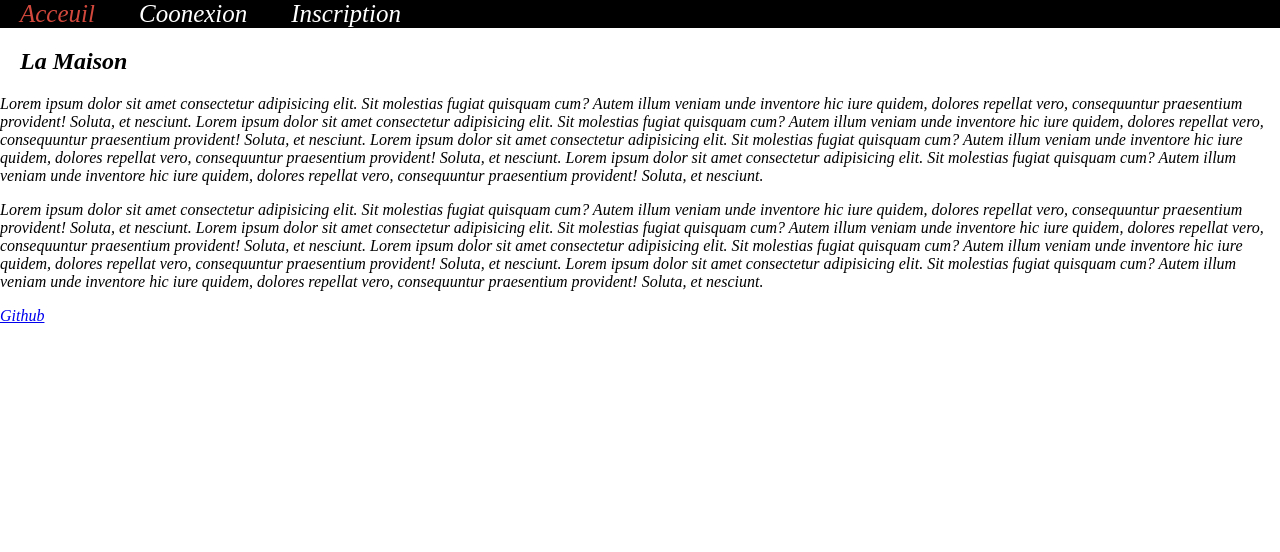
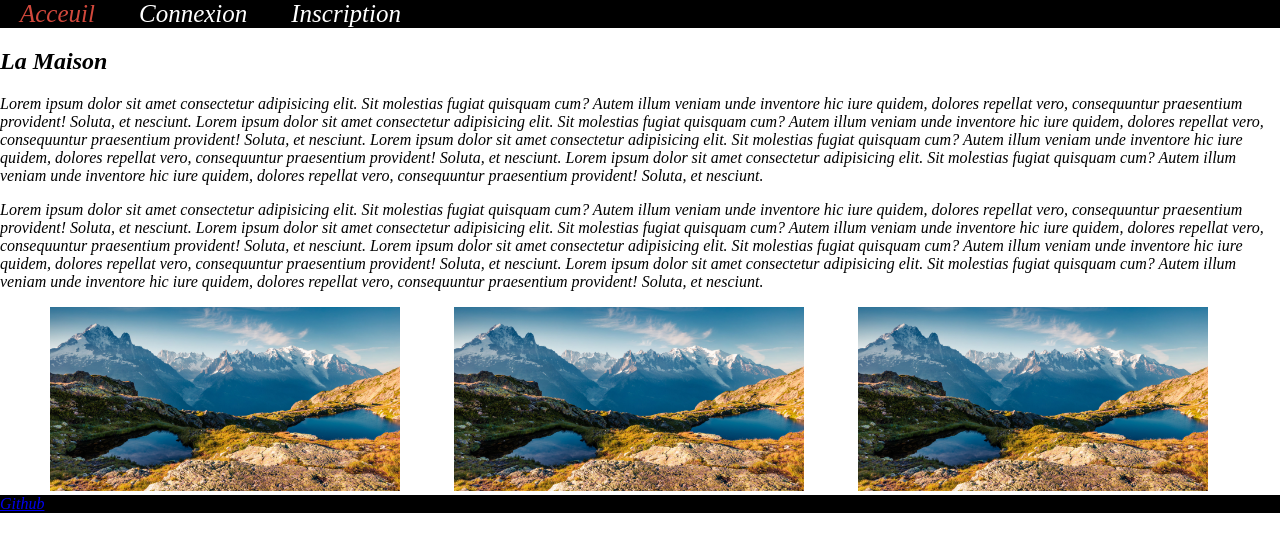
Before and after one commit to omar-diane/module-connexion, a PHP site: page / in a window 1280 px wide. Shown: the top 552 px of the page. Run offline with PHP 8.4, Linux system fonts and the light colour scheme.

Commit message:
Problème avec le php

```diff
--- a/connexion.php
+++ b/connexion.php
@@ -11,7 +11,7 @@
 <header>
         <nav>
             <a href="index.php">Accueil</a>
-            <a href="#">Coonexion</a>
+            <a href="#">Connexion</a>
             <a href="inscription.php">Inscription</a>
         </nav>
     </header>
--- a/index.php
+++ b/index.php
@@ -49,7 +49,7 @@ if (isset($_POST['connexion']) && $_POST['connexion'] == 'Connexion') {
     <header>
         <nav>
             <a href="#">Acceuil</a>
-            <a href="connexion.php">Coonexion</a>
+            <a href="connexion.php">Connexion</a>
             <a href="inscription.php">Inscription</a>
         </nav>
     </header>
@@ -70,6 +70,12 @@ if (isset($_POST['connexion']) && $_POST['connexion'] == 'Connexion') {
                 Lorem ipsum dolor sit amet consectetur adipisicing elit. Sit molestias fugiat quisquam cum? Autem illum veniam unde inventore hic iure quidem, dolores repellat vero, consequuntur praesentium provident! Soluta, et nesciunt.
             </p>
         </section>
+
+        <div class="pics">
+            <img src="images/montagne.png" alt="">
+            <img src="images/montagne.png" alt="">
+            <img src="images/montagne.png" alt="">
+        </div>
 <?php
 if (isset($erreur)) echo '<br /><br />',$erreur;
 ?>
--- a/moduleconnexion.css
+++ b/moduleconnexion.css
@@ -20,10 +20,16 @@ header nav a:hover {
     color: #d2483c;
 }
 
-section h1 {
-    margin-left: 20px;
+main .pics img {
+    width: 350px;
+    margin-left: 50px;
 }
 
+footer {
+    background-color: black;
+    text-decoration: none;
+    color: white;
+}
 
 /*Page connexion et inscription*/
 body {
@@ -96,7 +102,7 @@ header nav a:hover {
   }
 
   footer {
-      background-color: white;
+      background-color: black;
       text-decoration: none;
       color: white;
   }
```
Also changed, not shown: inscription.php (+7 -7 lines).
